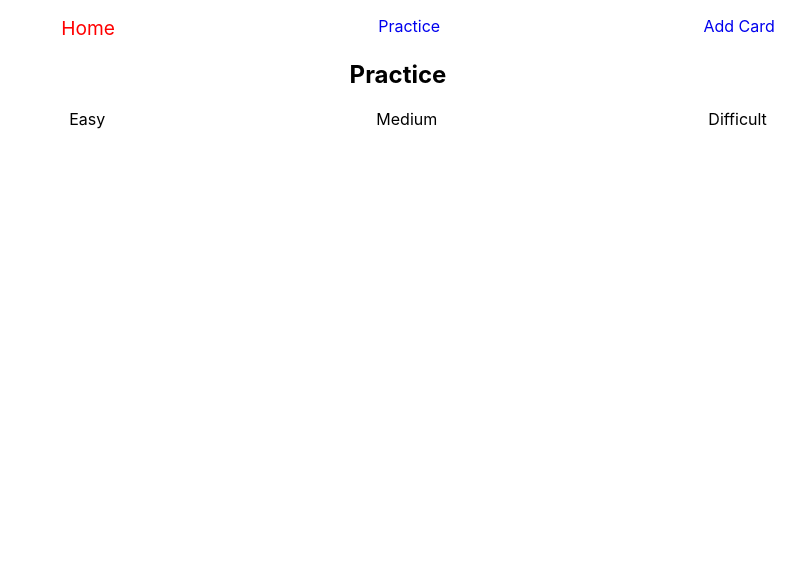
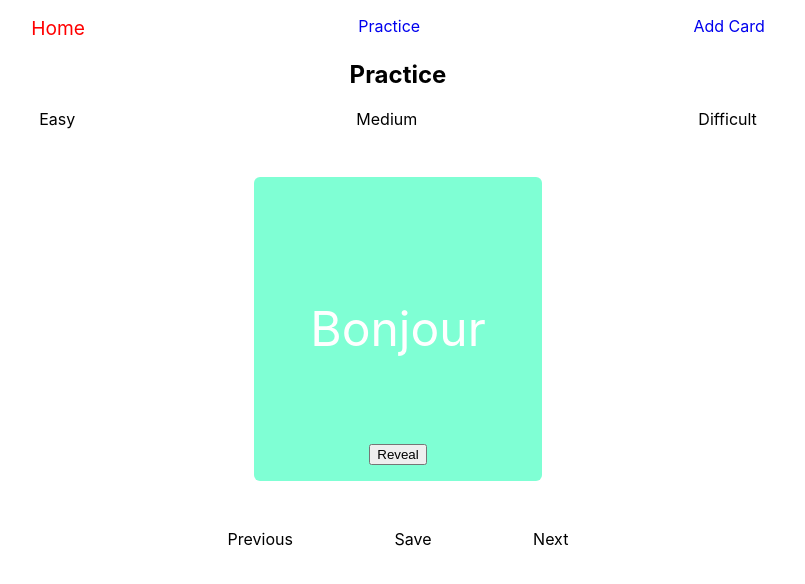
Before and after one commit to cthao309/mvp, a React (Create React App) app: page /practice in a window 1280 px wide. Shown: the top 584 px of the page, without its empty margins (242-1047 px from the left). Built offline with nearby package versions, Linux system fonts and the light colour scheme.

Commit message:
working on the flip the card

```diff
--- a/package.json
+++ b/package.json
@@ -7,9 +7,11 @@
     "@testing-library/react": "^9.3.2",
     "@testing-library/user-event": "^7.1.2",
     "react": "^16.13.1",
+    "react-card-flip": "^1.0.10",
     "react-dom": "^16.13.1",
     "react-router-dom": "^5.2.0",
-    "react-scripts": "3.4.1"
+    "react-scripts": "3.4.1",
+    "semantic-ui-react": "^0.88.2"
   },
   "scripts": {
     "start": "react-scripts start",
--- a/src/App.css
+++ b/src/App.css
@@ -6,6 +6,7 @@ ul {
   display: flex;
   flex-direction: row;
   justify-content: space-evenly;
+  padding-left: 0;
 }
 
 ul li {
--- a/src/App.js
+++ b/src/App.js
@@ -26,7 +26,7 @@ const SAMPLE_FLASHCARDS = [
     difficulty: 'medium'
   },
   {
-    id: 1,
+    id: 3,
     question: 'Merci',
     answer: 'thank you',
     difficulty: 'hard'
@@ -36,6 +36,10 @@ const SAMPLE_FLASHCARDS = [
 class App extends React.Component {
   state = {
     flashcard: SAMPLE_FLASHCARDS
+  }
+
+  handleSelectLevel(el) {
+    console.log('Select level: ', el)
   }
 
   render() {
@@ -61,7 +65,10 @@ class App extends React.Component {
               renders the first one that matches the current URL. */}
             <Switch>
               <Route path="/practice">
-                <Practice />
+                <Practice
+                  data={this.state.flashcard}
+                  handleSelectLevel={this.handleSelectLevel.bind(this)}
+                />
               </Route>
               <Route path="/addcard">
                 <Addcard />
--- a/src/Components/Addcard/Addcard.js
+++ b/src/Components/Addcard/Addcard.js
@@ -20,7 +20,7 @@ class Addcard extends React.Component {
             <input type="text" ></input>
           </div>
           <div>
-            <label for="cars">Level of Difficulty:</label>
+            <label htmlFor="cars">Level of Difficulty:</label>
             <select id="cars">
               <option value="volvo">Easy</option>
               <option value="saab">Medium</option>
--- a/src/Components/Card/Card.css
+++ b/src/Components/Card/Card.css
@@ -0,0 +1,35 @@
+.Card_front {
+  background-color: aquamarine;
+  height: 19rem;
+  width: 18rem;
+  color: #fff;
+  display: flex;
+  justify-content: center;
+  align-items: center;
+  margin: 0 auto;
+  border-radius: 6px;
+  font-size: xxx-large;
+}
+
+.Card_back {
+  background-color: royalblue;
+  height: 19rem;
+  width: 18rem;
+  color: #fff;
+  display: flex;
+  justify-content: center;
+  align-items: center;
+  margin: 0 auto;
+  border-radius: 6px;
+  font-size: xxx-large;
+}
+
+.Flip_card {
+  position: absolute;
+  bottom: 1rem;
+}
+
+.Card_movement {
+  width: 34rem;
+    margin: 3rem auto;
+}
--- a/src/Components/Card/Card.js
+++ b/src/Components/Card/Card.js
@@ -0,0 +1,53 @@
+import React from 'react';
+import ReactCardFlip from 'react-card-flip';
+
+import './Card.css';
+
+class Card extends React.Component {
+  constructor(props) {
+    super(props);
+
+    this.state = {
+      isFlipped: false
+    }
+
+    this.handleClick = this.handleClick.bind(this)
+  }
+
+  handleClick(e) {
+    e.preventDefault();
+    this.setState(prevState => ({ isFlipped: !prevState.isFlipped }));
+  }
+
+  render() {
+    return (
+      <div>
+        <ReactCardFlip
+          isFlipped={this.state.isFlipped}
+          flipDirection="vertical" >
+          <div className="Card_front" >
+          {this.props.card.question}
+            {/* <div>{this.props.card.question}</div> */}
+            <button className="Flip_card" onClick={this.handleClick}>Reveal</button>
+          </div>
+
+          <div className="Card_back">
+          {this.props.card.answer}
+            {/* <div>{this.props.card.answer}</div> */}
+            <button className="Flip_card" onClick={this.handleClick}>Hide</button>
+          </div>
+
+        </ReactCardFlip>
+        <div className="Card_movement">
+          <ul>
+            <li onClick={() => this.props.handleCardClick(this.props.id, 'back')} >Previous</li>
+            <li>Save</li>
+            <li onClick={() => this.props.handleCardClick(this.props.id, 'next')} >Next</li>
+          </ul>
+        </div>
+      </div>
+    )
+  }
+}
+
+export default Card;
--- a/src/Components/Practice/Practice.css
+++ b/src/Components/Practice/Practice.css
@@ -0,0 +1,3 @@
+.Level_selection {
+  margin-bottom: 3rem;
+}
--- a/src/Components/Practice/Practice.js
+++ b/src/Components/Practice/Practice.js
@@ -1,17 +1,54 @@
 import React from 'react';
+
+import Card from '../Card/Card.js';
+
 import './Practice.css';
 
-const Practice = () => {
+class Practice extends React.Component {
+  state = {
+    data: this.props.data,
+    id: 0
+  }
+
+  componentDidMount() {
+    console.log('data => ', this.state.data)
+  }
+
+  handleCardClick(id, move) {
+    console.log('Save current state...', id)
+    if(id !== 0 && move === 'back') {
+      console.log('move back a card...')
+      id = id - 1;
+      this.setState({ id: id })
+    } else if(id !== this.state.data.lenght -1 && move === 'next') {
+      id = id + 1;
+      this.setState({ id: id })
+      console.log('move to the next card...', `id: ${id}, length: ${this.state.data.length}`)
+    }  else {
+      console.log('stay at the front card...', `id: ${id}, length: ${this.state.data.length}`)
+      id = 0;
+      this.setState({ id: id})
+    }
+  }
+
+  render() {
+
     return (
       <div>
         <h2>Practice</h2>
-      <ul>
-        <li>Easy</li>
-        <li>Medium</li>
-        <li>Difficult</li>
+        <ul className="Level_selection">
+          <li onClick={() => this.props.handleSelectLevel('easy')}>Easy</li>
+          <li onClick={() => this.props.handleSelectLevel('medium')}>Medium</li>
+          <li onClick={() => this.props.handleSelectLevel('hard')}>Difficult</li>
         </ul>
+        <Card
+          card={this.state.data[this.state.id]}
+          id={this.state.id}
+          handleCardClick={this.handleCardClick.bind(this)}
+        />
       </div>
     )
   }
+}
 
 export default Practice;
```
Also changed, not shown: 1 other file (tests, documents, lock files or other folders). Lines whose indentation alone changed are shown as unchanged.
